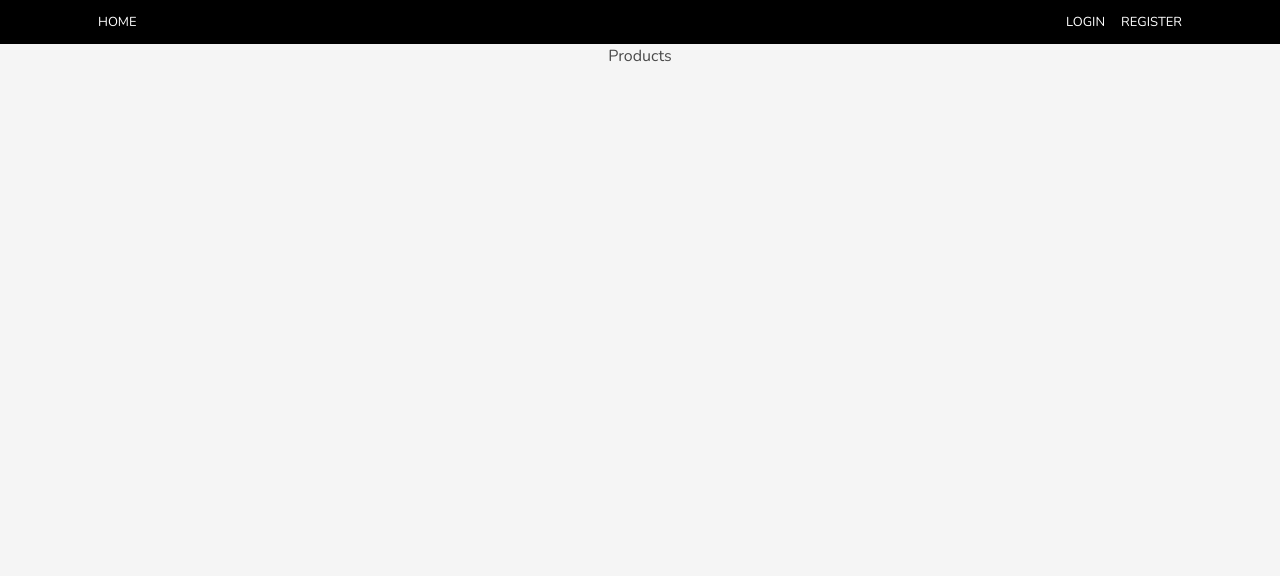
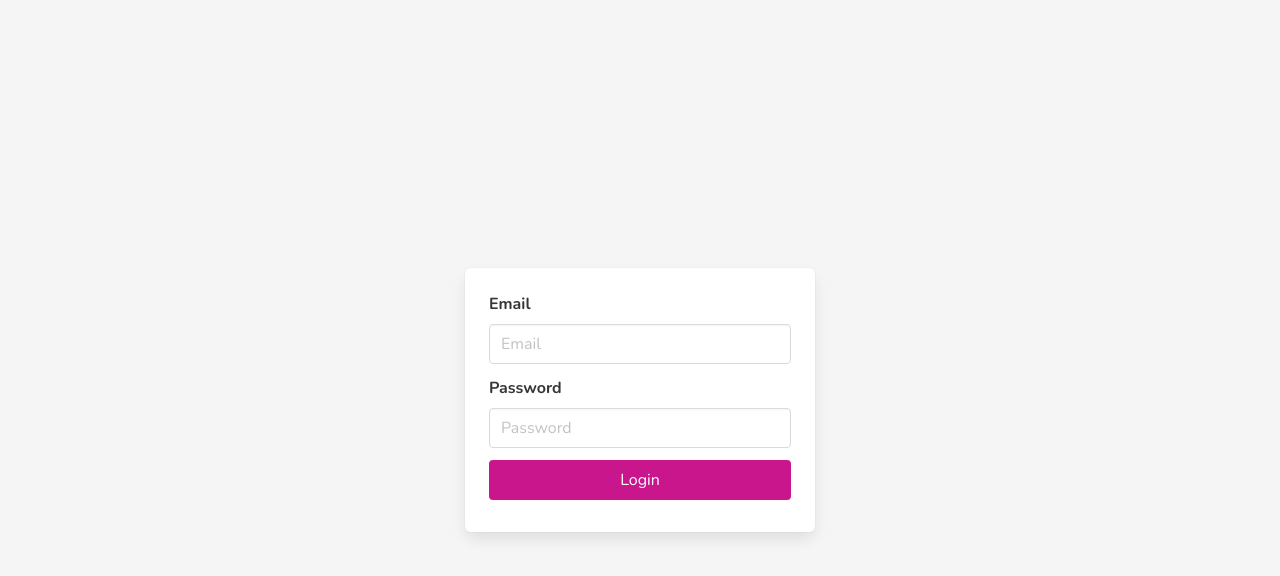
Before and after one commit to WangHsuan/React_OnlineShoesShop, a React (Create React App) app: page /login in a window 1280 px wide. Shown: the top 576 px of the page. Built offline with nearby package versions, Linux system fonts and the light colour scheme.

Commit message:
login and router

```diff
--- a/package.json
+++ b/package.json
@@ -10,6 +10,7 @@
     "node-sass": "^4.13.1",
     "react": "^16.13.1",
     "react-dom": "^16.13.1",
+    "react-router-dom": "^5.1.2",
     "react-scripts": "3.4.1"
   },
   "scripts": {
--- a/src/App.css
+++ b/src/App.css
@@ -36,3 +36,7 @@
     transform: rotate(360deg);
   }
 }
+
+.hsuan{
+  margin-top: 100px;
+}
--- a/src/App.js
+++ /dev/null
@@ -1,15 +0,0 @@
-import React from 'react';
-import './App.css';
-import Header from './component/Header.js';
-import Products from './component/Products'
-function App() {
-  return (
-    <div className="App">
-
-      <Header nickname=''/>
-      <Products/>
-    </div>
-  );
-}
-
-export default App;
--- /dev/null
+++ b/src/Router.js
@@ -0,0 +1,23 @@
+import React from 'react';
+import './App.css';
+import Header from './component/Header.js';
+import Products from './component/Products';
+import Login from './pages/Login';
+import NotFound from './pages/NotFound';
+import App from './pages/App';
+import {
+  BrowserRouter,
+  Switch,
+  Route,
+  Link
+} from "react-router-dom";
+
+export default function Router () {
+ return( <BrowserRouter>
+    <Switch>
+      <Route path="/" exact component={App} />
+      <Route path="/login" component={Login} />
+      <Route component={NotFound} />
+    </Switch>
+  </BrowserRouter>)
+};
--- a/src/component/Header.js
+++ b/src/component/Header.js
@@ -1,11 +1,18 @@
 import React from 'react';
+import {
+    BrowserRouter as Router,
+    Switch,
+    Route,
+    Link
+  } from "react-router-dom";
 
 export default function Header(props){
     return(
+
         <div className='header'>
             <div className='grid'>
                 <div className='start'>
-                    <a href='#'>Home</a>
+                <Link to="/">Home</Link>
                 </div>
                 <div className='end'>
                 {props.nickname?(
@@ -15,7 +22,7 @@ export default function Header(props){
                     </span>
                     ):(
                         <React.Fragment>
-                            <a href='#'>Login</a>
+                            <Link to="/Login">Login</Link>
                             <a href='#'>Register</a>
                         </React.Fragment>
                     )}
@@ -24,5 +31,6 @@ export default function Header(props){
     </div>
 
 
-</div>)
+</div>
+)
 }
--- a/src/index.js
+++ b/src/index.js
@@ -1,14 +1,14 @@
 import React from 'react';
 import ReactDOM from 'react-dom';
 import './index.css';
-import App from './App';
 import * as serviceWorker from './serviceWorker';
 import '../src/css/app.scss';
 import '../src/css/style.scss';
+import Router from './Router'
 
 ReactDOM.render(
   <React.StrictMode>
-    <App />
+    <Router />
   </React.StrictMode>,
   document.getElementById('root')
 );
--- /dev/null
+++ b/src/pages/App.js
@@ -0,0 +1,13 @@
+import React from 'react';
+import Header from '../component/Header'
+
+const App = () => {
+    return (
+        <div>
+        <Header/>
+        Welcome to Home Page
+        </div>
+    )
+}
+
+export default App;
--- /dev/null
+++ b/src/pages/Login.js
@@ -0,0 +1,49 @@
+import React from 'react';
+
+class Login extends React.Component {
+
+    emailRef = React.createRef();
+    passwordRef = React.createRef();
+    handleSubmit = event =>{
+        event.preventDefault();
+        //get value
+        console.log(this.emailRef.current.value);
+        //console.log(event.target.email.value);
+        const formData = {
+            email:this.emailRef.current.value,
+            password:this.passwordRef.current.value
+        }
+        console.log(formData);
+        //login
+
+        //redirect
+        this.props.history.push('/')
+    }
+
+    render(){
+        return (
+            <div className="login-wrapper">
+            <form className="box login-box" onSubmit={this.handleSubmit}>
+              <div className="field">
+                <label className="label">Email</label>
+                <div className="control">
+                  <input className="input" type="text" placeholder="Email" ref={this.emailRef} name='email' />
+                </div>
+              </div>
+              <div className="field">
+              <label className="label">Password</label>
+              <div className="control">
+                <input className="input" type="password" placeholder="Password" ref={this.passwordRef} />
+              </div>
+            </div>
+            <div className="control">
+            <button className="button is-fullwidth is-primary">Login</button>
+          </div>
+        </form>
+        </div>
+            )
+    }
+
+}
+
+export default Login;
--- /dev/null
+++ b/src/pages/NotFound.js
@@ -0,0 +1,10 @@
+
+import React from 'react';
+
+const NotFound = () => (
+  <div className="not-found">
+    <h2>Not Found Page</h2>
+  </div>
+);
+
+export default NotFound;
```
Also changed, not shown: 2 other files (tests, documents, lock files or other folders).
